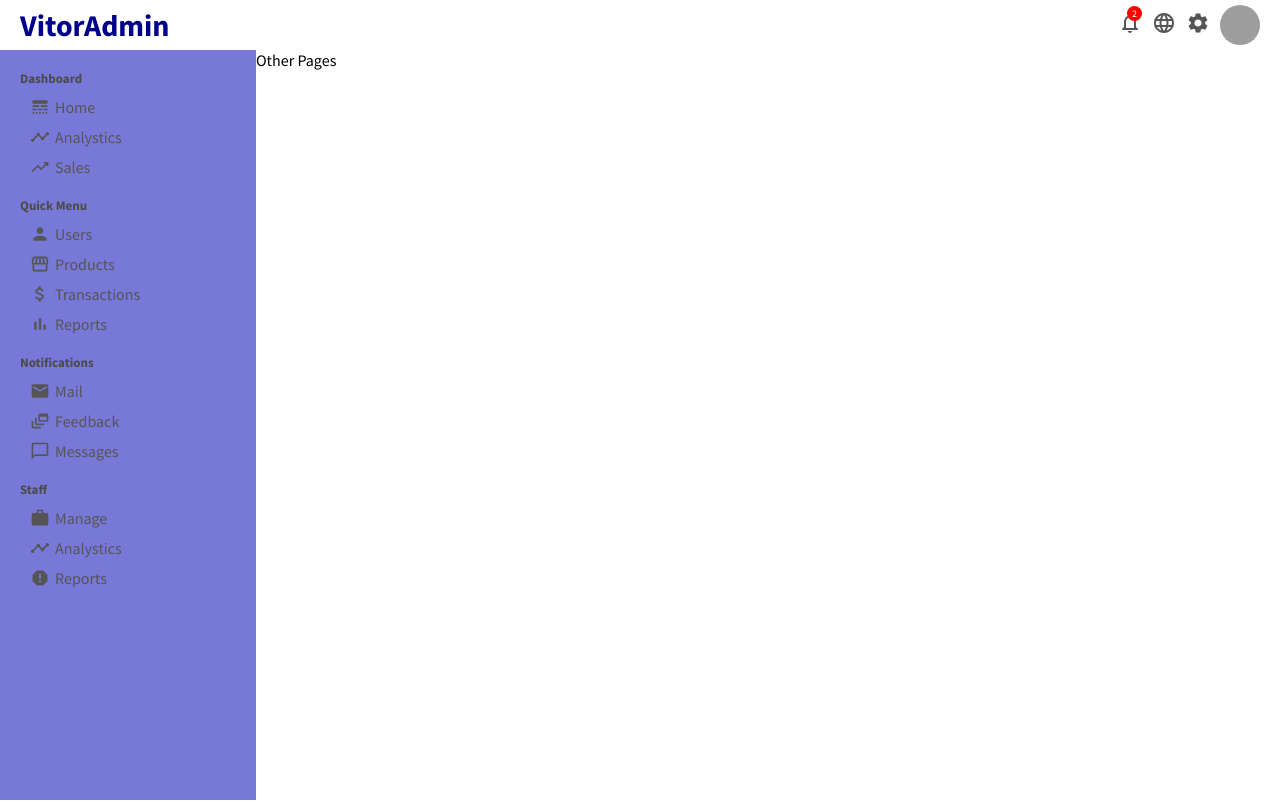
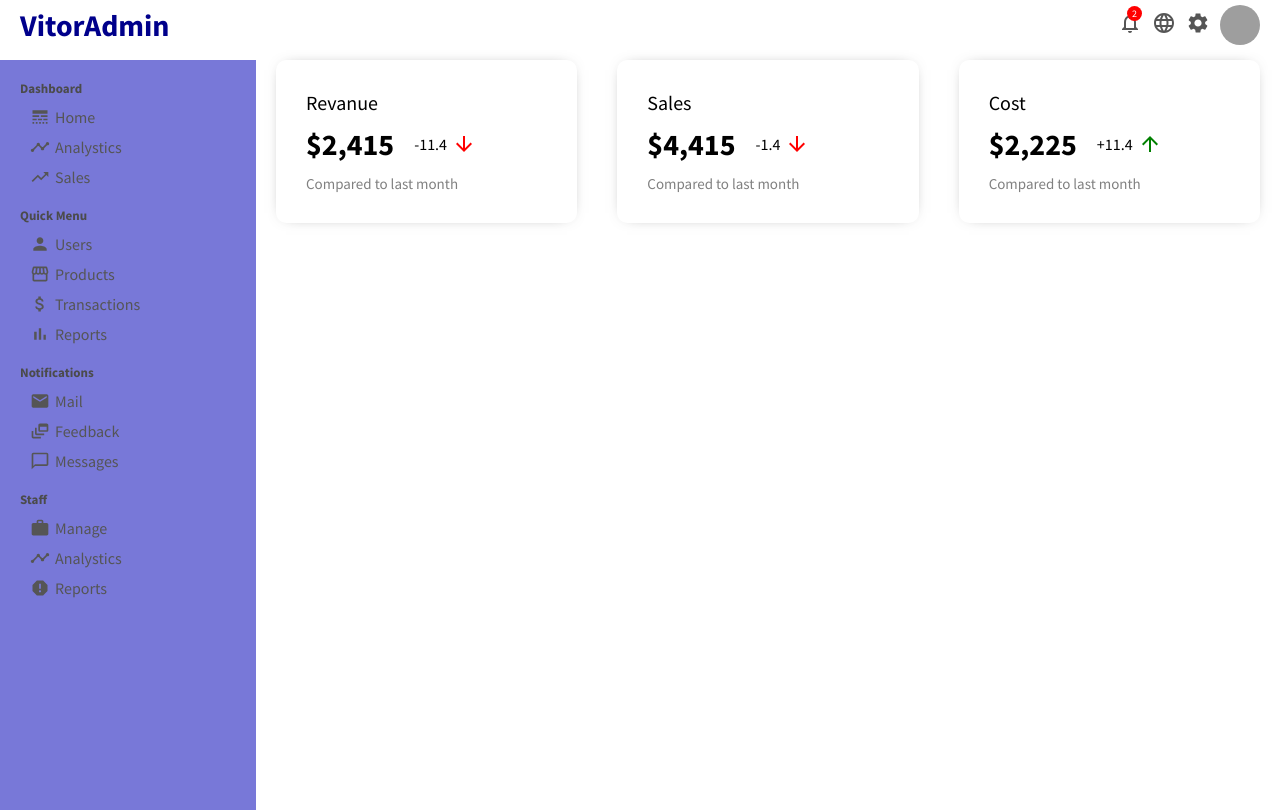
Before and after one commit to vitor-ramalho/admin-panel, a React (Create React App) app: page / in a window 1280 px wide. Built offline with nearby package versions, Linux system fonts and the light colour scheme; grey boxes are pictures that could not be loaded.

Commit message:
criacao features

```diff
--- a/src/App.js
+++ b/src/App.js
@@ -1,6 +1,7 @@
 import Sidebar from "./components/Sidebar/Sidebar";
 import Topbar from "./components/Topbar/Topbar";
 import "./app.css"
+import Home from "./Pages/Home/Home";
 
 function App() {
   return (
@@ -8,9 +9,8 @@
       <Topbar />
       <div className="container">
         <Sidebar />
-        <div className="others"> Other Pages</div>
+        <Home />
       </div>
-
     </div>
   );
 }
--- /dev/null
+++ b/src/Pages/Home/Home.css
@@ -0,0 +1,3 @@
+.home{
+    flex: 4;
+}
--- /dev/null
+++ b/src/Pages/Home/Home.js
@@ -0,0 +1,12 @@
+import FeaturedInfo from "../../components/FeaturedInfo/FeaturedInfo";
+import "./Home.css";
+
+const Home = () => {
+  return (
+    <div className="home">
+        <FeaturedInfo />
+    </div>
+  )
+}
+
+export default Home
--- a/src/app.css
+++ b/src/app.css
@@ -1,7 +1,4 @@
 .container{
     display: flex;
+    margin-top: 10px;
 }
-
-.others{
-    flex: 4;
-}
--- /dev/null
+++ b/src/components/FeaturedInfo/FeaturedInfo.css
@@ -0,0 +1,51 @@
+.featured{
+    width: 100%;
+    display: flex;
+    justify-content: space-between;
+}
+
+.featuredItem{
+    flex: 1;
+    margin: 0px 20px;
+    padding: 30px;
+    border-radius: 10px;
+    cursor: pointer;
+    -webkit-box-shadow: 0px 0px 15px -10px rgba(0,0,0,0.1);
+    box-shadow: 0px 0px 15px -10px rgba(0, 0, 0, 0.75);
+}
+
+.featuredTitle{
+    font-size: 20px;
+}
+
+.featuredMoneyContainer{
+    margin: 10px 0px;
+    display: flex;
+    align-items: center;
+}
+
+.featuredMoney{
+    font-size: 30px;
+    font-weight: 600;
+}
+
+.featuredMoneyRate{
+    display: flex;
+    align-items: center;
+    margin-left: 20px;
+}
+
+.featuredIcon{
+    font-size: 14px;
+    margin-left: 5px;
+    color: green;
+}
+
+.featuredIcon.negative{
+    color: red;
+}
+
+.featuredSub{
+    font-size: 15px;
+    color: gray;
+}
--- /dev/null
+++ b/src/components/FeaturedInfo/FeaturedInfo.js
@@ -0,0 +1,41 @@
+import "./FeaturedInfo.css";
+import { ArrowDownward, ArrowUpward } from "@material-ui/icons";
+
+const FeaturedInfo = () => {
+    return (
+        <div className="featured">
+            <div className="featuredItem">
+                <span className="featuredTitle">Revanue</span>
+                <div className="featuredMoneyContainer">
+                    <span className="featuredMoney">$2,415</span>
+                    <span className="featuredMoneyRate">
+                        -11.4 <ArrowDownward className="featuredIcon negative" />
+                    </span>
+                </div>
+                <span className="featuredSub">Compared to last month</span>
+            </div>
+            <div className="featuredItem">
+                <span className="featuredTitle">Sales</span>
+                <div className="featuredMoneyContainer">
+                    <span className="featuredMoney">$4,415</span>
+                    <span className="featuredMoneyRate">
+                        -1.4 <ArrowDownward className="featuredIcon negative"/>
+                    </span>
+                </div>
+                <span className="featuredSub">Compared to last month</span>
+            </div>
+            <div className="featuredItem">
+                <span className="featuredTitle">Cost</span>
+                <div className="featuredMoneyContainer">
+                    <span className="featuredMoney">$2,225</span>
+                    <span className="featuredMoneyRate">
+                        +11.4 <ArrowUpward className="featuredIcon positive"/>
+                    </span>
+                </div>
+                <span className="featuredSub">Compared to last month</span>
+            </div>
+        </div>
+    )
+}
+
+export default FeaturedInfo
```
